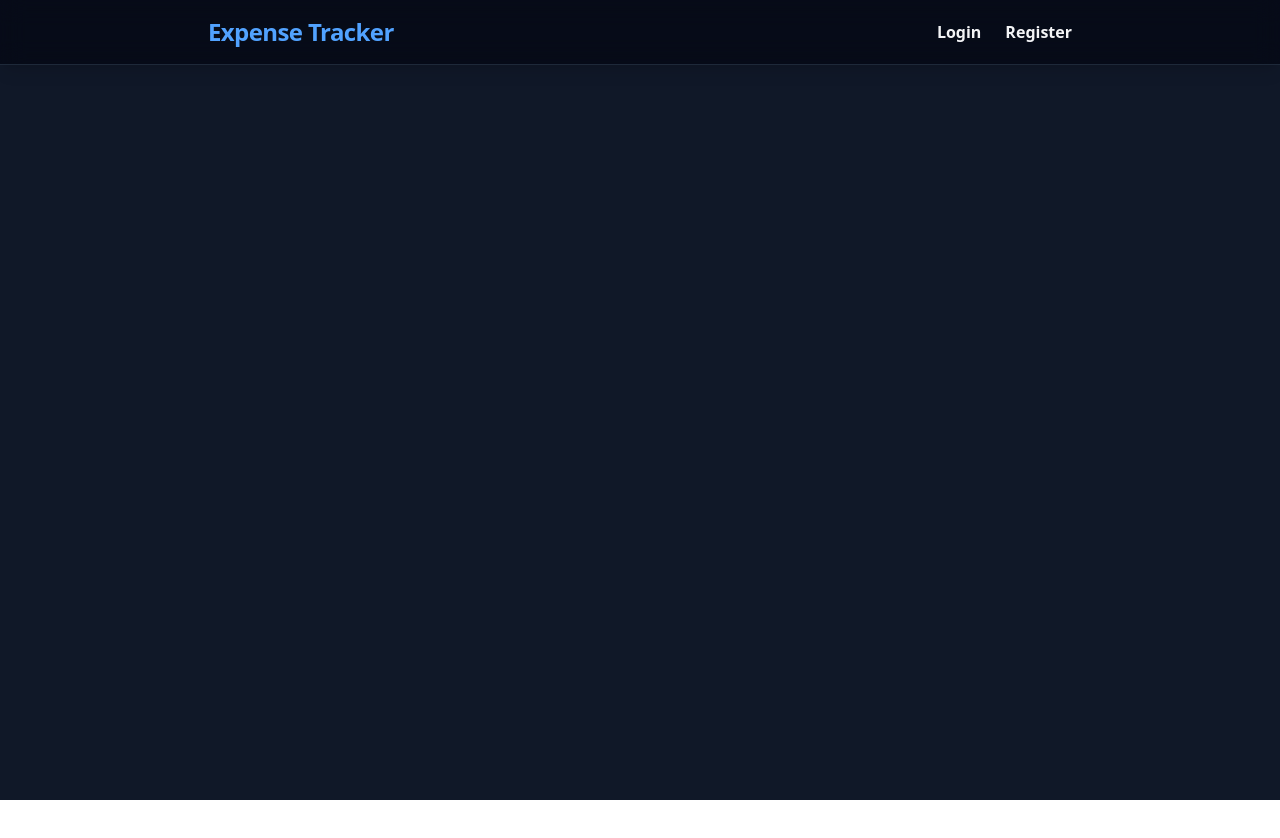
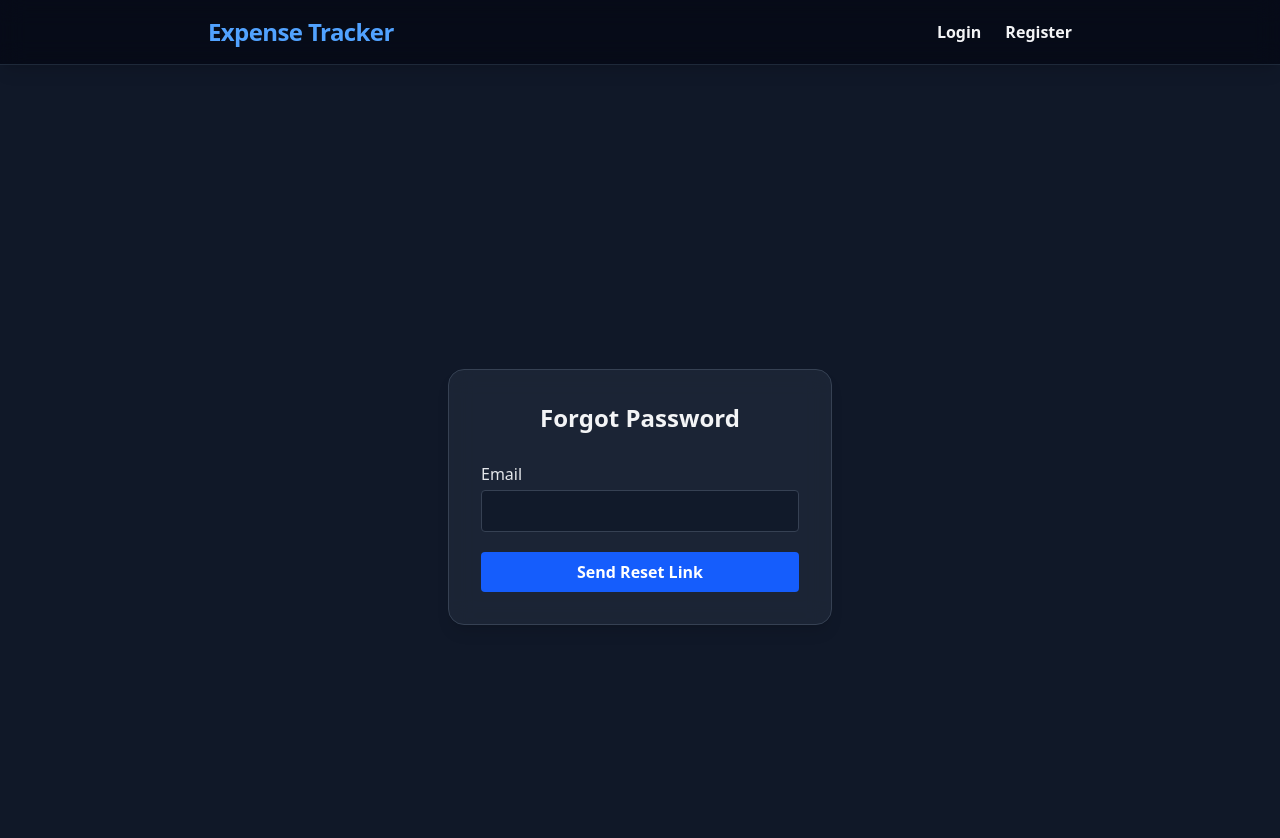
Before and after one commit to Zorng/ExpennseTracker-Front, a React (Vite) app: page /forgot-password in a window 1280 px wide. Shown: the top 838 px of the page. Before the commit the page ends 800 px from the top, so only its background shows below. Built offline with nearby package versions, Linux system fonts and the light colour scheme.

Commit message:
v1: add forget password feature

```diff
--- a/src/App.jsx
+++ b/src/App.jsx
@@ -8,6 +8,8 @@ import Login from './pages/Login';
 import Register from './pages/Register';
 import CreateRecord from './pages/CreateRecord';
 import EditRecord from './pages/EditRecord';
+import ForgotPassword from './pages/ForgotPassword';
+import ResetPassword from './pages/ResetPassword';
 
 function AppRoutes() {
   const { isAuthenticated, loading } = useAuth();
@@ -24,6 +26,8 @@ function AppRoutes() {
           <Route path="/account" element={isAuthenticated ? <Account /> : <Navigate to="/login" />} />
           <Route path="/login" element={!isAuthenticated ? <Login /> : <Navigate to="/" />} />
           <Route path="/register" element={!isAuthenticated ? <Register /> : <Navigate to="/" />} />
+          <Route path="/forgot-password" element={<ForgotPassword />} />
+          <Route path="/reset-password" element={<ResetPassword />} />
         </Routes>
       </main>
     </>
--- /dev/null
+++ b/src/pages/ForgotPassword.jsx
@@ -0,0 +1,43 @@
+import { useState } from 'react';
+import api from '../utils/axios';
+
+function ForgotPassword() {
+  const [email, setEmail] = useState('');
+  const [submitted, setSubmitted] = useState(false);
+  const [loading, setLoading] = useState(false);
+
+  const handleSubmit = async (e) => {
+    e.preventDefault();
+    setLoading(true);
+    try {
+      await api.post('/users/forgot-password', { email });
+    } catch {}
+    setSubmitted(true);
+    setLoading(false);
+  };
+
+  return (
+    <div className="min-h-screen flex items-center justify-center bg-gray-900">
+      <form onSubmit={handleSubmit} className="max-w-sm w-full mx-auto p-8 bg-gray-800/80 backdrop-blur-md border border-gray-700 rounded-2xl shadow-lg flex flex-col gap-5">
+        <h2 className="text-2xl font-bold mb-2 text-center text-gray-100">Forgot Password</h2>
+        {submitted ? (
+          <div className="text-green-400 text-center">
+            If an account exists for <span className="font-mono">{email}</span>, you’ll receive an email with instructions.
+          </div>
+        ) : (
+          <>
+            <div className="flex flex-col gap-1">
+              <label className="font-medium text-gray-200">Email</label>
+              <input type="email" value={email} onChange={e => setEmail(e.target.value)} required className="border border-gray-700 bg-gray-900/80 text-gray-100 rounded px-3 py-2 focus:outline-none focus:ring-2 focus:ring-blue-600" />
+            </div>
+            <button type="submit" className="bg-blue-600 text-white rounded py-2 font-semibold hover:bg-blue-700 transition" disabled={loading}>
+              {loading ? 'Sending...' : 'Send Reset Link'}
+            </button>
+          </>
+        )}
+      </form>
+    </div>
+  );
+}
+
+export default ForgotPassword;
--- a/src/pages/Login.jsx
+++ b/src/pages/Login.jsx
@@ -40,6 +40,9 @@ function Login() {
         <button type="submit" className="bg-blue-600 text-white rounded py-2 font-semibold hover:bg-blue-700 transition">Log In</button>
         <div className="text-center text-sm mt-2">
           <Link to="/register" className="text-blue-400 hover:underline">Don't have an account? Register</Link>
+          <div className="mt-2">
+            <Link to="/forgot-password" className="text-blue-400 hover:underline">Forgot password?</Link>
+          </div>
         </div>
       </form>
     </div>
--- /dev/null
+++ b/src/pages/ResetPassword.jsx
@@ -0,0 +1,80 @@
+import { useState } from 'react';
+import { useNavigate, useSearchParams } from 'react-router-dom';
+import api from '../utils/axios';
+
+function ResetPassword() {
+  const [searchParams] = useSearchParams();
+  const token = searchParams.get('token');
+  const [password, setPassword] = useState('');
+  const [confirm, setConfirm] = useState('');
+  const [error, setError] = useState('');
+  const [success, setSuccess] = useState('');
+  const [loading, setLoading] = useState(false);
+  const navigate = useNavigate();
+
+  const handleSubmit = async (e) => {
+    e.preventDefault();
+    setError('');
+    setSuccess('');
+    if (!password || !confirm) {
+      setError('Please enter and confirm your new password.');
+      return;
+    }
+    if (password.length < 6) {
+      setError('Password must be at least 6 characters.');
+      return;
+    }
+    if (password !== confirm) {
+      setError('Passwords do not match.');
+      return;
+    }
+    setLoading(true);
+    try {
+      await api.post('/users/reset-password', { token, newPassword: password });
+      setSuccess('Password reset successful! You can now log in.');
+      setTimeout(() => navigate('/login'), 1500);
+    } catch (err) {
+      setError(err.response?.data?.message || 'Reset failed. The link may be invalid or expired.');
+    } finally {
+      setLoading(false);
+    }
+  };
+
+  if (!token) {
+    return (
+      <div className="min-h-screen flex items-center justify-center bg-gray-900">
+        <div className="max-w-sm w-full mx-auto p-8 bg-gray-800/80 backdrop-blur-md border border-gray-700 rounded-2xl shadow-lg text-center text-red-400">
+          Invalid or missing reset token.
+        </div>
+      </div>
+    );
+  }
+
+  return (
+    <div className="min-h-screen flex items-center justify-center bg-gray-900">
+      <form onSubmit={handleSubmit} className="max-w-sm w-full mx-auto p-8 bg-gray-800/80 backdrop-blur-md border border-gray-700 rounded-2xl shadow-lg flex flex-col gap-5">
+        <h2 className="text-2xl font-bold mb-2 text-center text-gray-100">Reset Password</h2>
+        {success ? (
+          <div className="text-green-400 text-center">{success}</div>
+        ) : (
+          <>
+            <div className="flex flex-col gap-1">
+              <label className="font-medium text-gray-200">New Password</label>
+              <input type="password" value={password} onChange={e => setPassword(e.target.value)} required className="border border-gray-700 bg-gray-900/80 text-gray-100 rounded px-3 py-2 focus:outline-none focus:ring-2 focus:ring-blue-600" />
+            </div>
+            <div className="flex flex-col gap-1">
+              <label className="font-medium text-gray-200">Confirm Password</label>
+              <input type="password" value={confirm} onChange={e => setConfirm(e.target.value)} required className="border border-gray-700 bg-gray-900/80 text-gray-100 rounded px-3 py-2 focus:outline-none focus:ring-2 focus:ring-blue-600" />
+            </div>
+            {error && <div className="text-red-400 text-sm text-center">{error}</div>}
+            <button type="submit" className="bg-blue-600 text-white rounded py-2 font-semibold hover:bg-blue-700 transition" disabled={loading}>
+              {loading ? 'Resetting...' : 'Reset Password'}
+            </button>
+          </>
+        )}
+      </form>
+    </div>
+  );
+}
+
+export default ResetPassword;
```
